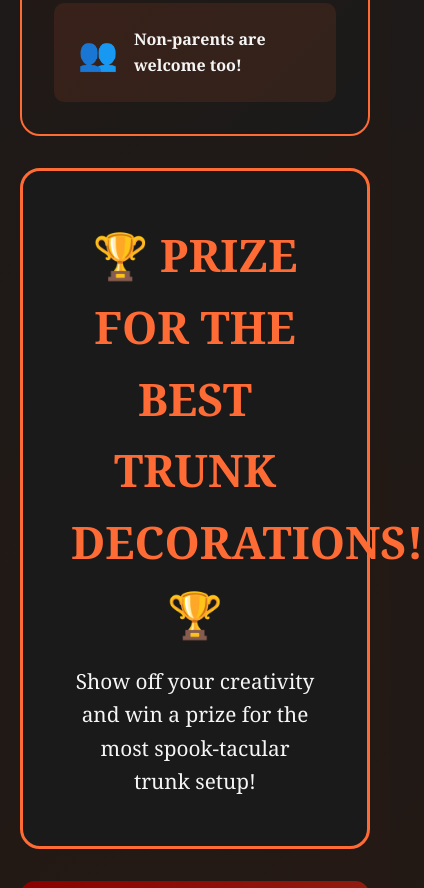
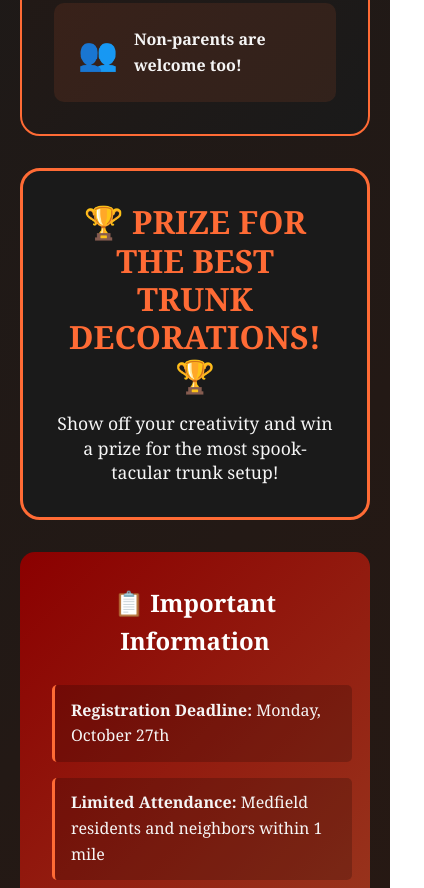
Before and after one commit to choicelildice/trunk-or-treat, a plain HTML site: page index.html in a window 390 px wide. Shown: the part 3620-4508 px from the top of the page, 424 px wide, since content can reach past the window. Drawn offline with Linux system fonts and the light colour scheme.

Commit message:
Fix mobile responsiveness for prize section
- Reduce heading font size on mobile (2.8rem -> 2rem)
- Add better line height and word breaking
- Include prize-section padding in mobile styles
- Improve text sizing for better mobile display

```diff
--- a/index.html
+++ b/index.html
@@ -343,12 +343,23 @@
                 font-size: 1.8rem;
             }
 
-            .event-details, .bring-section {
+            .event-details, .bring-section, .prize-section {
                 padding: 2rem;
             }
 
             .bring-list {
                 grid-template-columns: 1fr;
+            }
+
+            .prize-section h2 {
+                font-size: 2rem;
+                line-height: 1.2;
+                word-break: break-word;
+            }
+
+            .prize-section p {
+                font-size: 1.1rem;
+                line-height: 1.4;
             }
         }
     </style>
```
